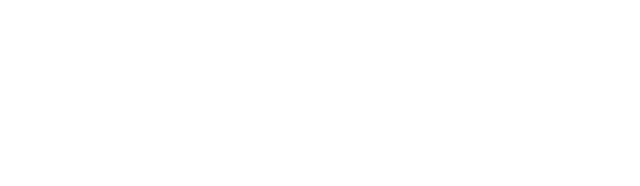
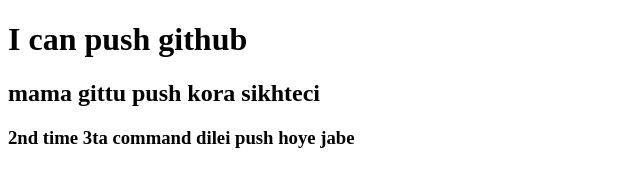
Before and after one commit to MH-Shawon/my-second-repo, a plain HTML site: page index.html in a window 1280 px wide. Shown: the whole page, without its empty margins (0-640 px from the left). Drawn offline with Linux system fonts and the light colour scheme.

Commit message:
header added

```diff
--- a/index.html
+++ b/index.html
@@ -7,6 +7,9 @@
     <title>My second repo</title>
 </head>
 <body>
+    <h1>I can push github</h1>
+    <h2>mama gittu push kora sikhteci</h2>
+    <h3>2nd time 3ta command dilei push hoye jabe</h3>
 
 </body>
 </html>
```
